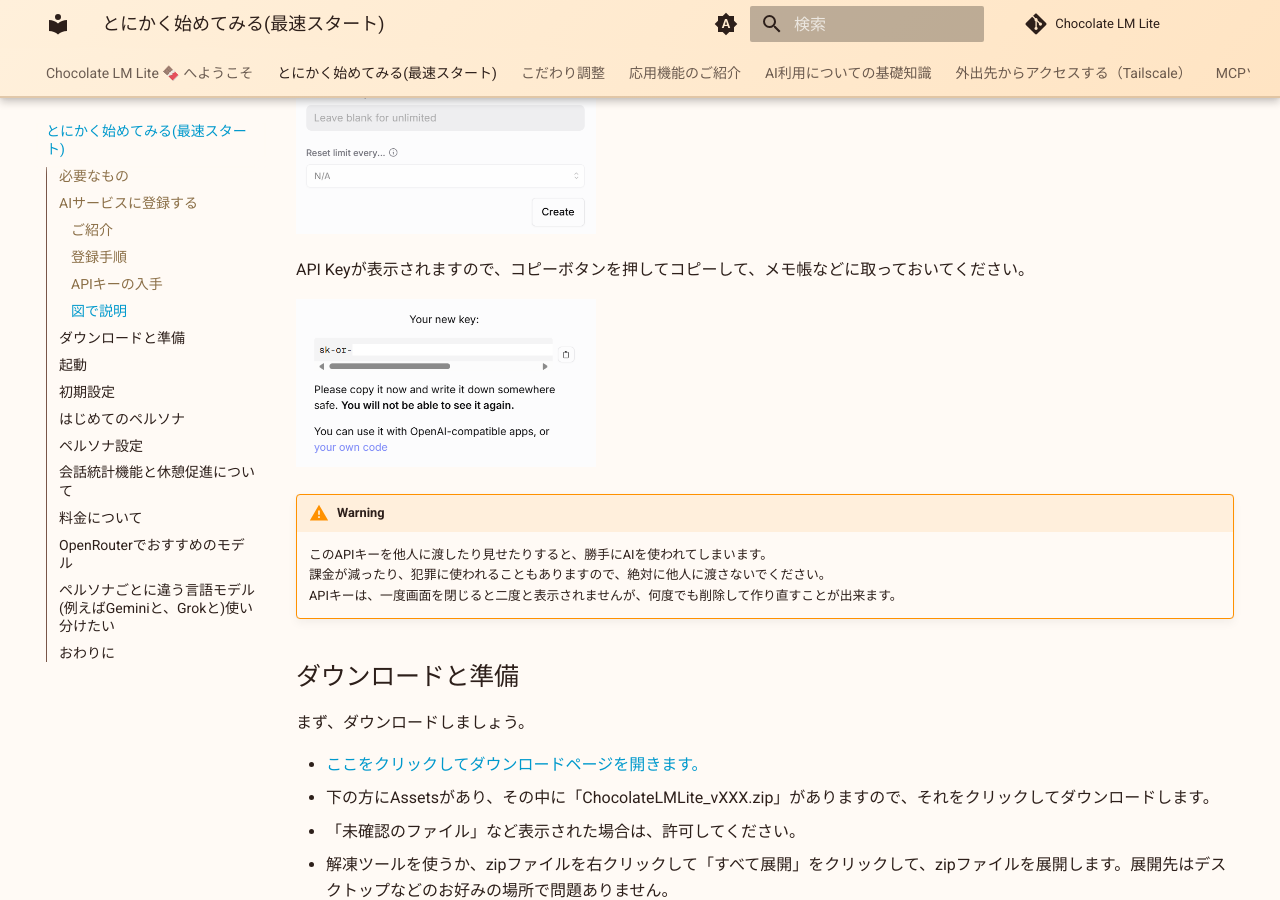
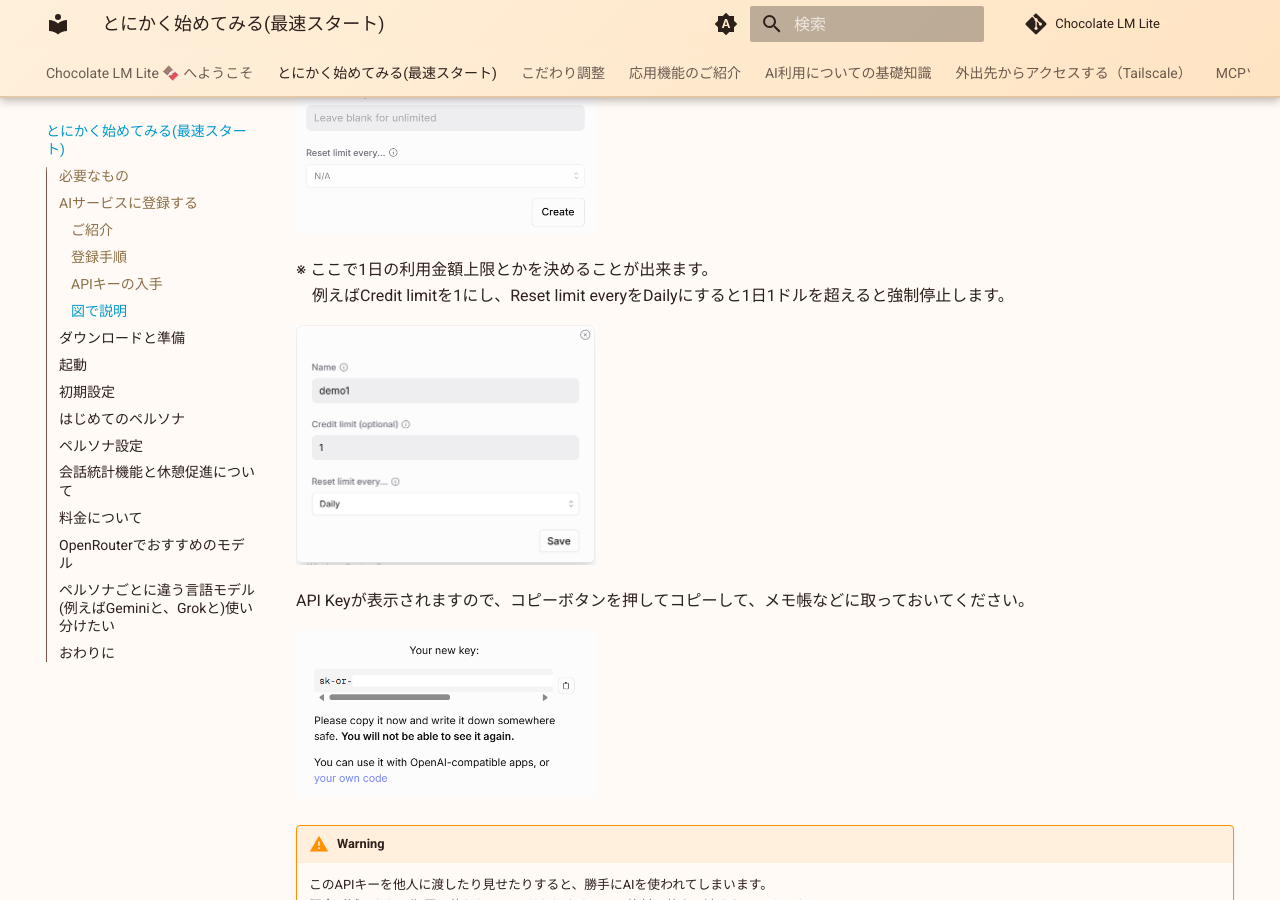
Before and after one commit to gpsnmeajp/chocolatelmlitedoc, an MkDocs documentation site: the page built from docs/1_get-started.md, in a window 1280 px wide and 900 px high, scrolled down 3104 px. Built offline with MkDocs 1.6.1 and Material for MkDocs 9.7.7, drawn with Linux system fonts in a browser that asks for light colours; comment, search, counter and statistics services are not loaded.

Commit message:
金額上限について追加

```diff
--- a/docs/1_get-started.md
+++ b/docs/1_get-started.md
@@ -79,6 +79,11 @@
 名前欄に適当な名前を入力して「Create」をクリック
 
 <img src="/chocolatelmlitedoc/image-7.png" width=300px>
+
+※ ここで1日の利用金額上限とかを決めることが出来ます。
+　例えばCredit limitを1にし、Reset limit everyをDailyにすると1日1ドルを超えると強制停止します。
+
+<img src="/chocolatelmlitedoc/image-39.png" width=300px>
 
 API Keyが表示されますので、コピーボタンを押してコピーして、メモ帳などに取っておいてください。
 
```
Also changed, not shown: docs/image-39.png (added).
